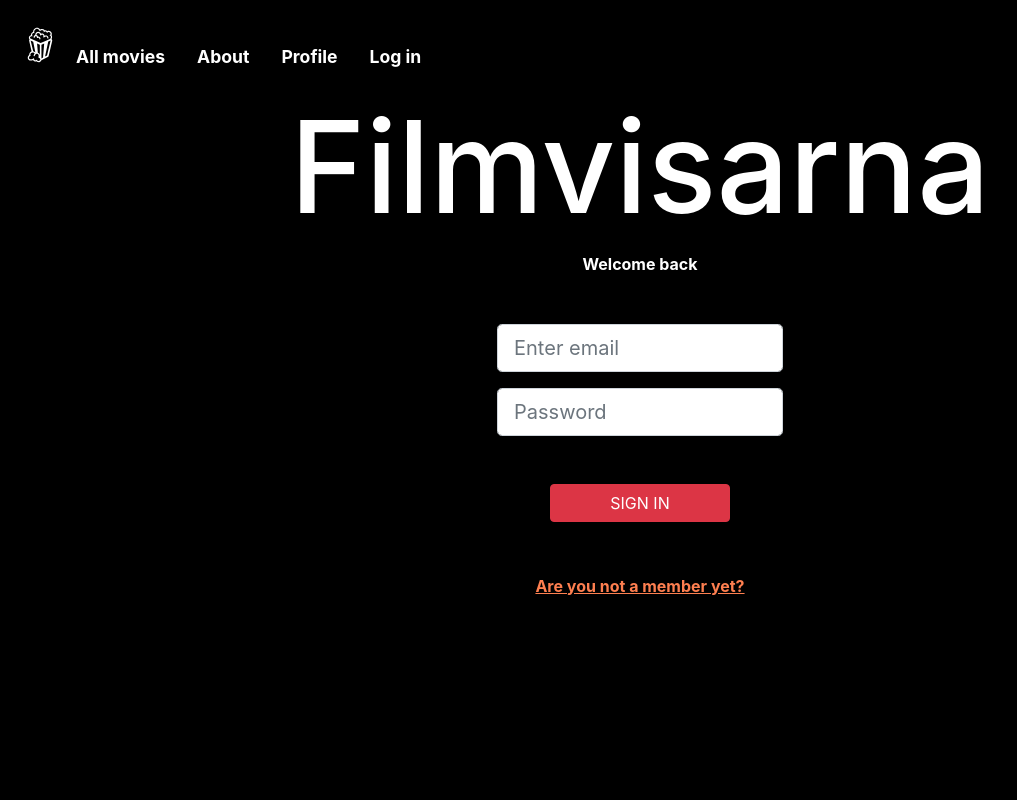
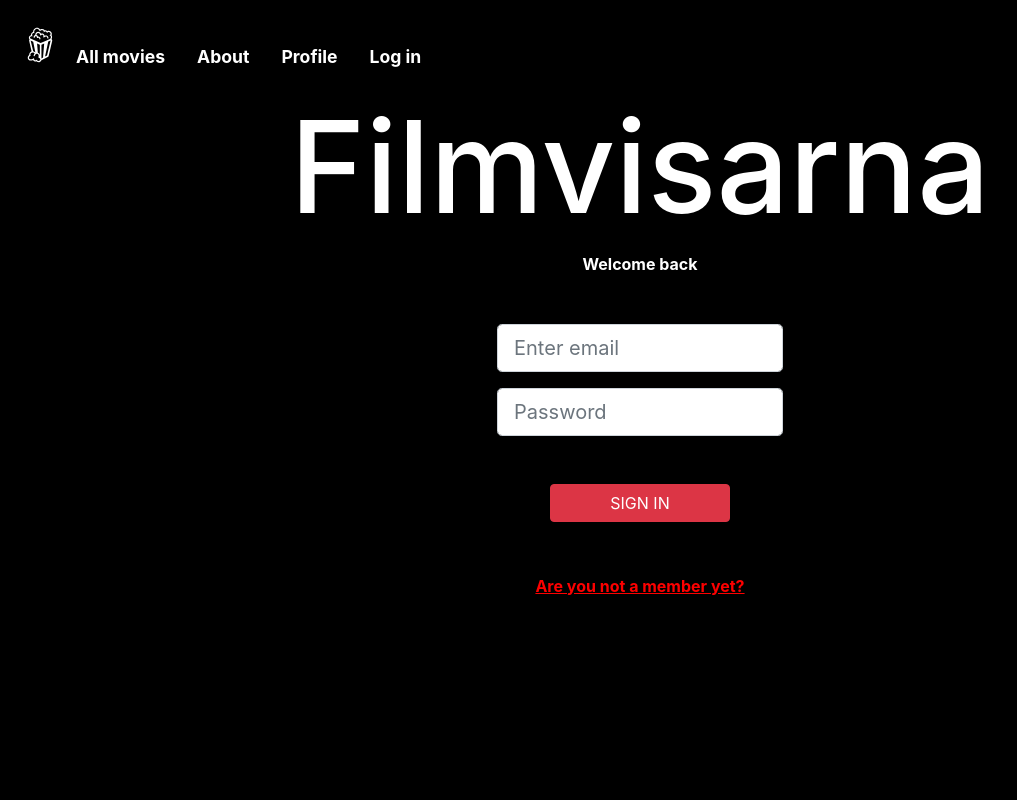
Before and after one commit to palmdaldaniel/Film-Mbapppe, a React (Create React App) app in the folder frontend/: page /login in a window 1280 px wide. In both pictures the pointer is over the element "Are you not a member yet?". Shown: the top 800 px of the page, without its empty margins (0-1017 px from the left). Built offline with nearby package versions, Linux system fonts and the light colour scheme; no server answers.

Commit message:
css fix loggin

```diff
--- a/frontend/src/css/SignUp.module.css
+++ b/frontend/src/css/SignUp.module.css
@@ -97,7 +97,7 @@
 
 .registerButton,
 .Button {
-  background-color: #fd0000;
+  background-color: #dc3545;
   margin-top: 2rem;
   width: 100%;
   padding-left: 1rem !important;
@@ -128,9 +128,7 @@
   text-decoration: underline;
 }
 
-.toggleText:hover {
-  color: #fe7f50;
-}
+
 
 .rules {
 
--- a/frontend/src/css/login.module.css
+++ b/frontend/src/css/login.module.css
@@ -67,7 +67,7 @@
 }
 
 .singInButton {
-  background-color: #fd0000;
+  background-color: #dc3545;
   margin-top: 2rem;
   width: 70%;
   border: none;
@@ -93,5 +93,5 @@
 }
 
 .toggleText:hover {
-  color: #fe7f50;
+  color: #fd0000;
 }
```
